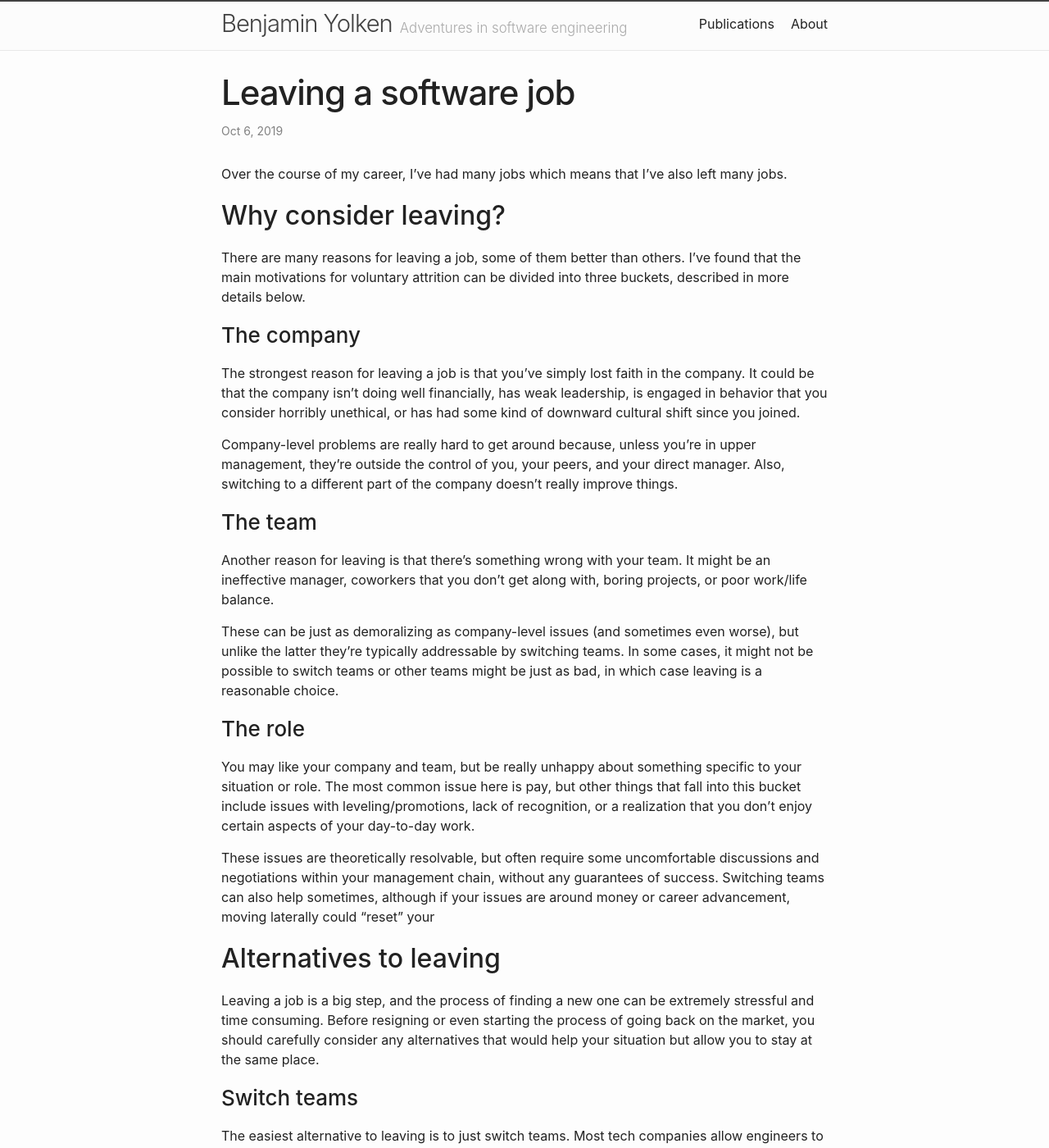
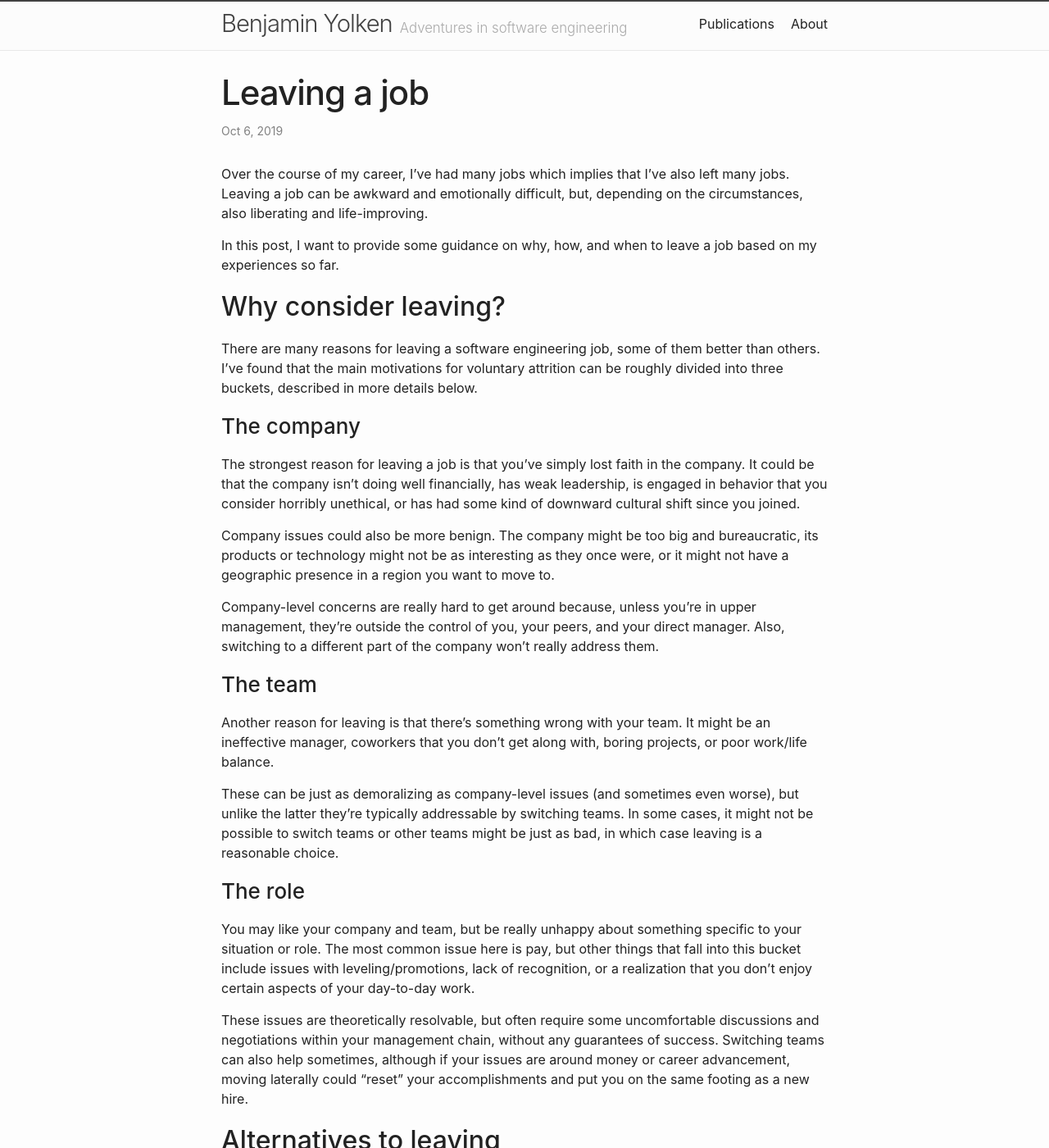
Before and after one commit to yolken/yolken-blog, a Jekyll site: the page built from site/_posts/2019-10-06-leaving-a-job.md, in a window 1280 px wide and 1400 px high. Shown: the whole window at 82% size. Built offline with Jekyll 4.4.1, drawn with Linux system fonts in a browser that asks for light colours; some of the changed text lies outside the part shown.

Commit message:
Continue iterating on leaving a job post

```diff
--- a/site/_posts/2019-10-06-leaving-a-job.md
+++ b/site/_posts/2019-10-06-leaving-a-job.md
@@ -1,18 +1,26 @@
 ---
 layout: post
-title:  "Leaving a software job"
+title:  "Leaving a job"
 date:   2019-10-06 12:52:00 -0700
 categories: career
 excerpt: |
-    Blah blah
+    Over the course of my career, I've had many jobs which implies that I've also left many jobs.
+    Leaving a job can be awkward and emotionally difficult, but, depending on the circumstances,
+    also liberating and life-improving. In this post, I want to provide some guidance on why, how,
+    and when to leave a job based on my experiences so far.
 ---
 
-Over the course of my career, I've had many jobs which means that I've also left many jobs.
+Over the course of my career, I've had many jobs which implies that I've also left many jobs.
+Leaving a job can be awkward and emotionally difficult, but, depending on the circumstances,
+also liberating and life-improving.
+
+In this post, I want to provide some guidance on why, how, and when to leave a job based on my
+experiences so far.
 
 ## Why consider leaving?
 
-There are many reasons for leaving a job, some of them better than others. I've found that
-the main motivations for voluntary attrition can be divided into three buckets,
+There are many reasons for leaving a software engineering job, some of them better than others. I've
+found that the main motivations for voluntary attrition can be roughly divided into three buckets,
 described in more details below.
 
 ### The company
@@ -22,9 +30,13 @@ be that the company isn't doing well financially, has weak leadership, is engage
 that you consider horribly unethical, or has had some kind of downward cultural shift since you
 joined.
 
-Company-level problems are really hard to get around because, unless you're in upper management,
+Company issues could also be more benign. The company might be too big and bureaucratic, its
+products or technology might not be as interesting as they once were, or it might not have a
+geographic presence in a region you want to move to.
+
+Company-level concerns are really hard to get around because, unless you're in upper management,
 they're outside the control of you, your peers, and your direct manager. Also, switching
-to a different part of the company doesn't really improve things.
+to a different part of the company won't really address them.
 
 ### The team
 
@@ -47,7 +59,8 @@ enjoy certain aspects of your day-to-day work.
 These issues are theoretically resolvable, but often require some uncomfortable discussions
 and negotiations within your management chain, without any guarantees of success. Switching
 teams can also help sometimes, although if your issues are around money or career advancement,
-moving laterally could "reset" your
+moving laterally could "reset" your accomplishments and put you on the same footing
+as a new hire.
 
 ## Alternatives to leaving
 
@@ -110,8 +123,8 @@ I've never done this personally, but several colleagues over the years have. Tak
 isn't a guarantee that you'll feel better about your job when you get back, but it can at least
 give you more time to think about your situation and explore alternatives without the grind
 of your day-to-day work. Note that extended leaves taken for voluntary reasons require advance
-permission from your employer. Even if the leave is completely unpaid, there's no guarantee
-of approval, particularly if there's any suspicion that you might not come back.
+permission from your employer, and, even if the leave is completely unpaid, there's no guarantee
+of approval.
 
 ## Giving notice
 
```
Also changed, not shown: other parts of site/_posts/2019-10-06-leaving-a-job.md (+2 -3 lines).
